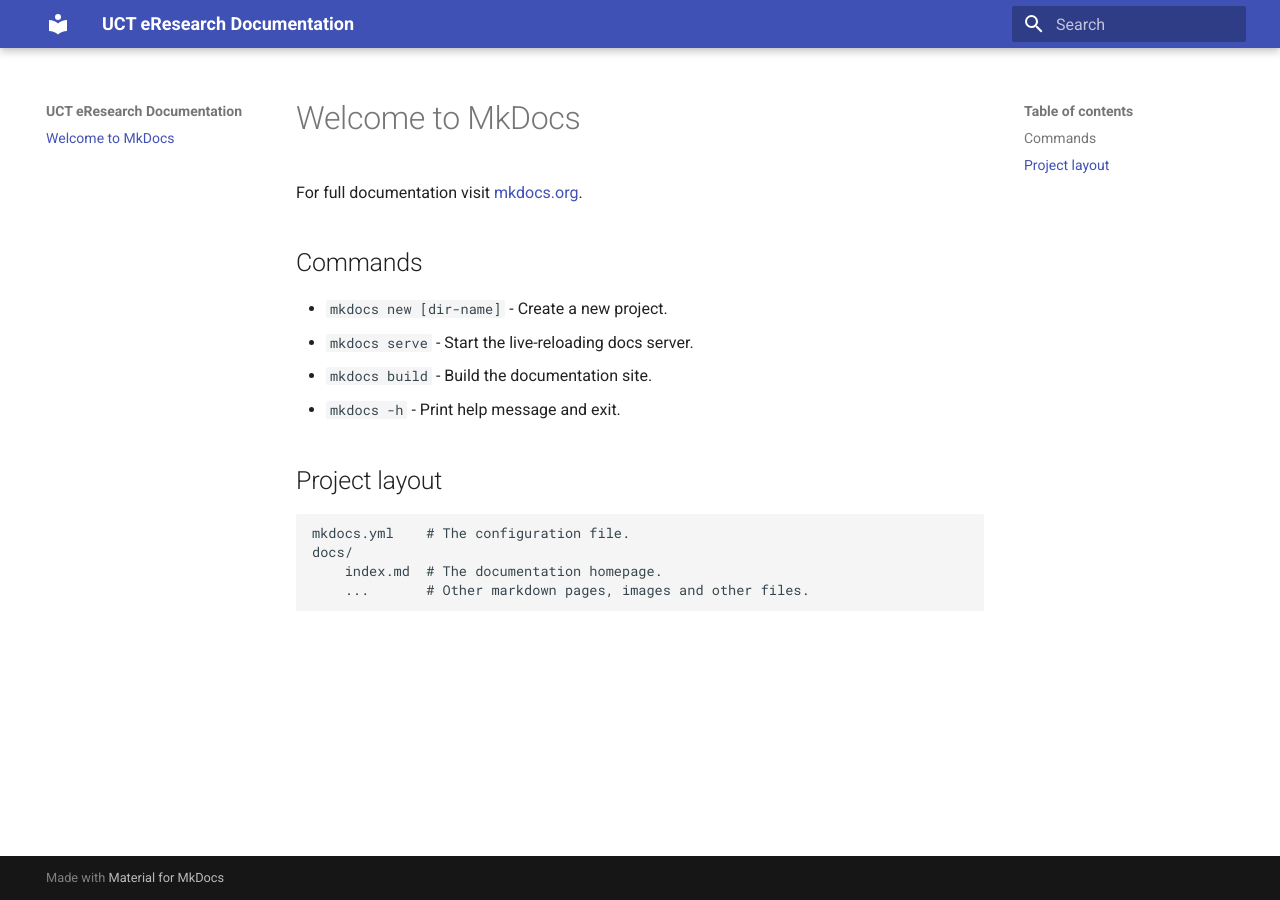
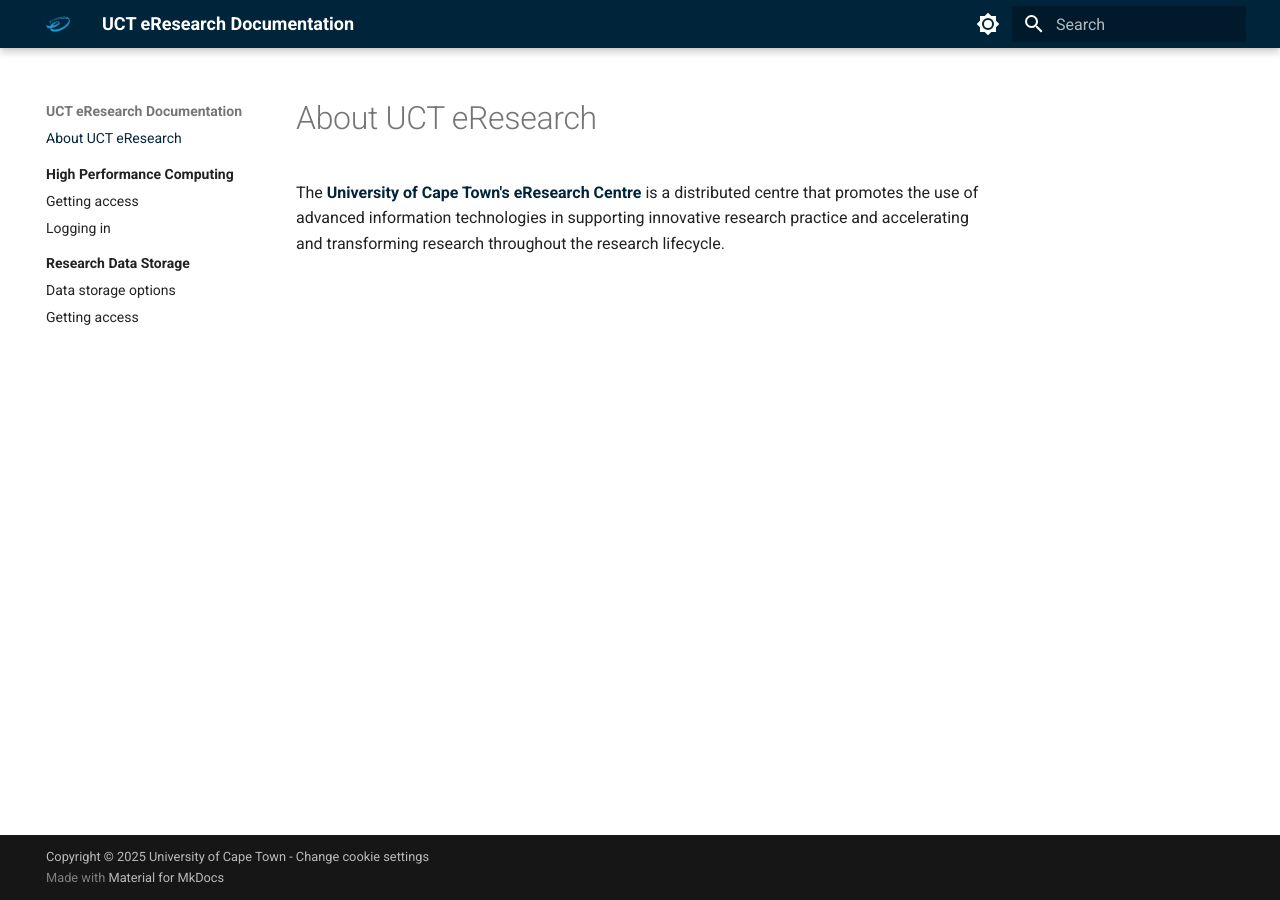
Before and after one commit to uct-eresearch/mkdocs-test, an MkDocs documentation site: the page built from docs/index.md, in a window 1280 px wide. Built offline with MkDocs 1.6.1 and Material for MkDocs 9.7.7, drawn with Linux system fonts in a browser that asks for light colours.

Commit message:
formatting

```diff
--- a/docs/index.md
+++ b/docs/index.md
@@ -1,17 +1,3 @@
-# Welcome to MkDocs
+# About UCT eResearch
 
-For full documentation visit [mkdocs.org](https://www.mkdocs.org).
-
-## Commands
-
-* `mkdocs new [dir-name]` - Create a new project.
-* `mkdocs serve` - Start the live-reloading docs server.
-* `mkdocs build` - Build the documentation site.
-* `mkdocs -h` - Print help message and exit.
-
-## Project layout
-
-    mkdocs.yml    # The configuration file.
-    docs/
-        index.md  # The documentation homepage.
-        ...       # Other markdown pages, images and other files.
+The **[University of Cape Town's eResearch Centre](https://uct.ac.za/eresearch)** is a distributed centre that promotes the use of advanced information technologies in supporting innovative research practice and accelerating and transforming research throughout the research lifecycle.
--- /dev/null
+++ b/docs/stylesheets/extra.css
@@ -0,0 +1,5 @@
+:root  > * {
+  --md-primary-fg-color:        #00243A;
+  --md-primary-fg-color--light: #009ADA;
+  --md-primary-fg-color--dark:  #000000;
+}
--- a/mkdocs.yml
+++ b/mkdocs.yml
@@ -2,3 +2,67 @@ site_name: UCT eResearch Documentation
 site_url: https://docs.eresearch.uct.ac.za
 theme:
   name: material
+  logo: img/logo.png
+  favicon: img/favicon.png
+  features:
+    - navigation.instant
+    - navigation.instant.progress
+    - navigation.tracking
+    - navigation.sections
+    - navigation.prune
+    - navigation.indexes
+    - content.tabs.link
+  palette:
+    - scheme: default
+      toggle:
+        icon: material/brightness-7
+        name: Switch to dark mode
+    - scheme: slate
+      toggle:
+        icon: material/brightness-4
+        name: Switch to light mode
+
+extra_css:
+  - stylesheets/extra.css
+
+markdown_extensions:
+  - admonition
+  - pymdownx.details
+  - pymdownx.superfences
+  - attr_list
+  - pymdownx.emoji:
+      emoji_index: !!python/name:material.extensions.emoji.twemoji
+      emoji_generator: !!python/name:material.extensions.emoji.to_svg
+  - pymdownx.tabbed:
+      alternate_style: true
+      slugify: !!python/object/apply:pymdownx.slugs.slugify
+        kwds:
+          case: lower
+
+
+extra:
+  consent:
+    title: Cookie consent
+    description: >-
+      We use cookies to recognize your repeated visits and preferences, as well
+      as to measure the effectiveness of our documentation and whether users
+      find what they're searching for. With your consent, you're helping us to
+      make our documentation better.
+    actions:
+      - accept
+      - manage
+      - reject
+
+copyright: >
+  Copyright &copy; 2025 University of Cape Town - <a href="#__consent">Change cookie settings</a>
+
+nav:
+  - About UCT eResearch: index.md
+  - High Performance Computing:
+    - hpc/index.md
+    - Getting access: hpc/access.md
+    - Logging in: hpc/login.md
+  - Research Data Storage:
+    - data/index.md
+    - Data storage options: data/options.md
+    - Getting access: data/access.md
```
Also changed, not shown: docs/data/access.md (added, +7 -0 lines), docs/data/index.md (added, +7 -0 lines), docs/data/options.md (added, +15 -0 lines), docs/hpc/access.md (added, +27 -0 lines), docs/hpc/filetransfer.md (added, +44 -0 lines), docs/hpc/index.md (added, +5 -0 lines), docs/hpc/login.md (added, +55 -0 lines), docs/data/repositories-comparison.png (added), docs/img/eresearch-white-logo.png (added), docs/img/favicon.ico (added), docs/img/favicon.png (added), docs/img/logo.png (added), 1 other file.
